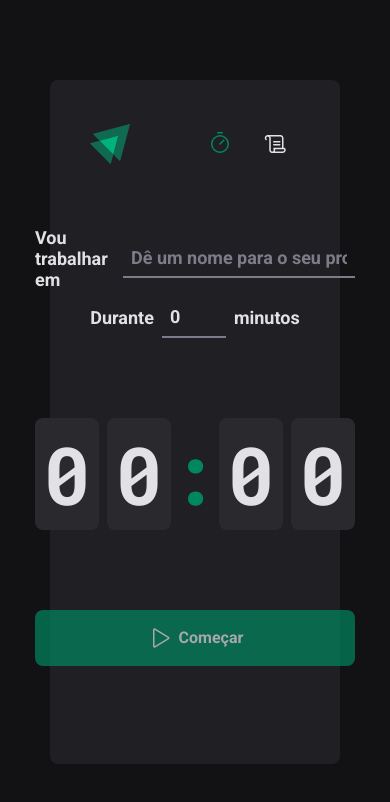
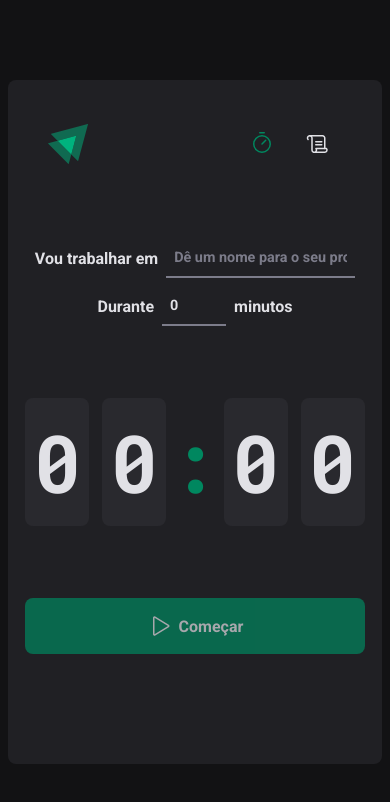
Before and after one commit to devjoselima/timer, a React (Vite) app: page / in a window 390 px wide. Shown: the top 802 px of the page. Built offline with nearby package versions, Linux system fonts and the light colour scheme; the HTML template or start-up script is replaced by a standard one.

Commit message:
feat: responsive layout

```diff
--- a/src/layouts/DefaultLayout/styles.ts
+++ b/src/layouts/DefaultLayout/styles.ts
@@ -14,8 +14,10 @@ export const LayoutContainer = styled.div`
     flex-direction: column;
 
     @media (max-width: 1250px) {
-        max-width: calc(
-            95% - 5rem
-        ); /* Largura máxima ajustada para telas menores */
+        max-width: calc(100% - 5rem);
+    }
+
+    @media (max-width: 500px) {
+        max-width: calc(100% - 1rem);
     }
 `
--- a/src/pages/Home/components/CountDown/styles.ts
+++ b/src/pages/Home/components/CountDown/styles.ts
@@ -19,7 +19,7 @@ export const CountDownContainer = styled.div`
         }
 
         @media (max-width: 600px) {
-            padding: 0.5rem 0.5rem;
+            padding: 1rem 0.5rem;
         }
     }
 
@@ -29,9 +29,13 @@ export const CountDownContainer = styled.div`
     }
 
     @media (max-width: 600px) {
+        font-size: 6.5rem;
+        align-items: center;
+        gap: 0.8rem;
+    }
+
+    @media (max-width: 600px) {
         font-size: 5rem;
-        align-items: center;
-        gap: 0.5rem;
     }
 `
 export const Separator = styled.div`
--- a/src/pages/Home/components/NewCycleForm/styles.ts
+++ b/src/pages/Home/components/NewCycleForm/styles.ts
@@ -17,6 +17,10 @@ export const FormContainer = styled.div`
         flex-direction: column;
         align-items: center;
         justify-content: center;
+    }
+
+    @media (max-width: 430px) {
+        font-size: 1rem;
     }
 `
 
@@ -39,6 +43,10 @@ const BaseInput = styled.input`
     &::placeholder {
         color: ${(props) => props.theme['gray-500']};
     }
+
+    @media (max-width: 430px) {
+        font-size: 0.9rem;
+    }
 `
 
 export const InputContainer = styled.div`
@@ -53,10 +61,6 @@ export const TaskInput = styled(BaseInput)`
     &::-webkit-calendar-picker-indicator {
         display: none !important;
     }
-
-    @media (max-width: 750px) {
-        flex: 0;
-    }
 `
 
 export const MinutesAmountInput = styled(BaseInput)`
```
